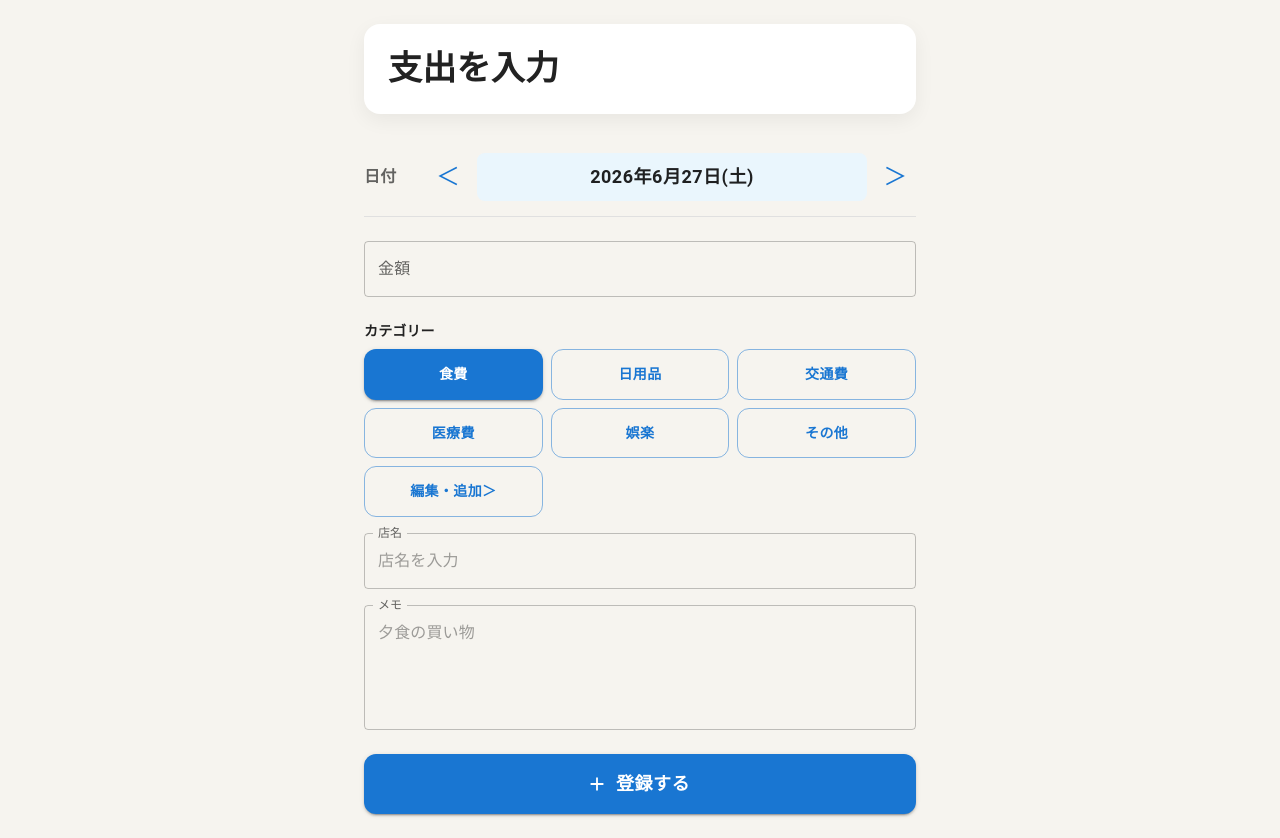
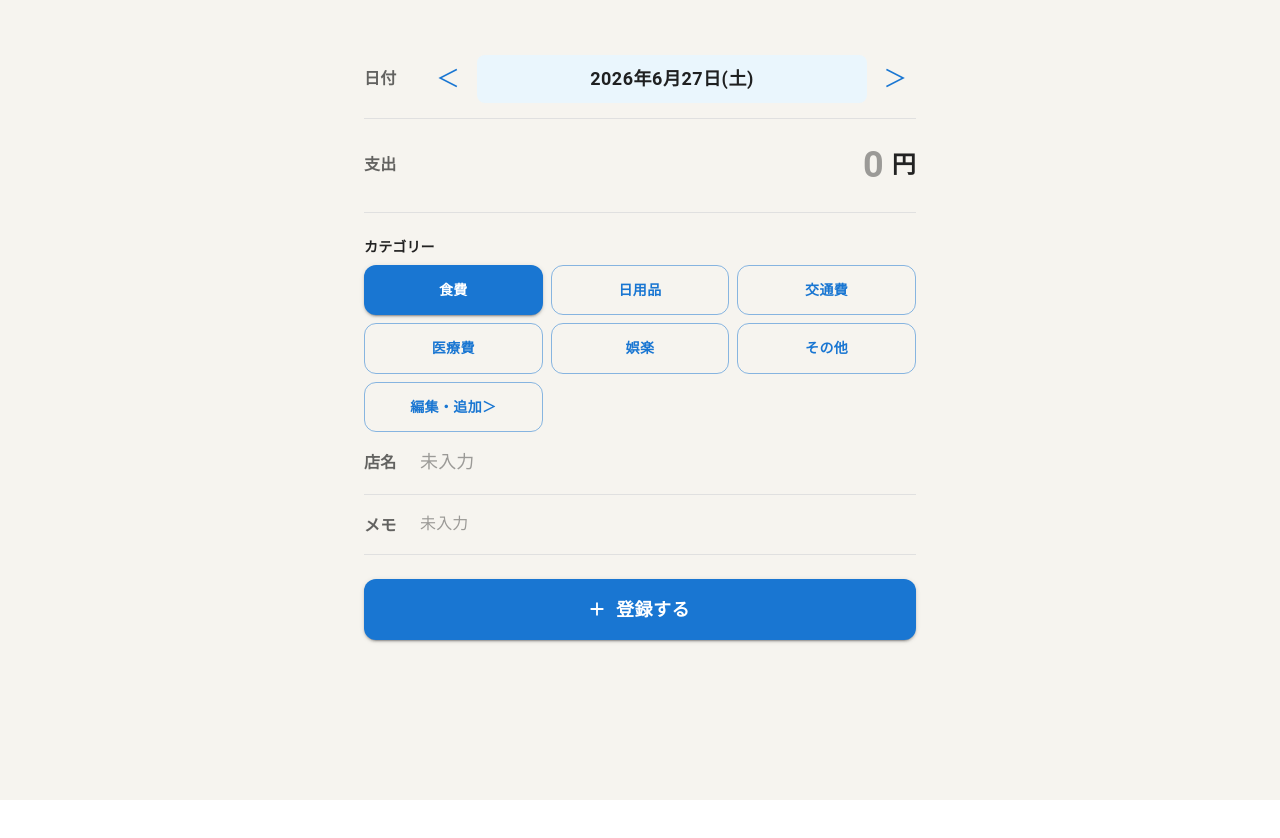
Before and after one commit to ryusei-yaku/kakeibo-app, a React (Vite) app: page / in a window 1280 px wide. After the commit the page ends 800 px from the top, so only its background shows below. Built offline with nearby package versions, Linux system fonts and the light colour scheme.

Commit message:
支出入力画面のUIと入力内容管理を調整

```diff
--- a/src/features/expenses/ExpenseFormPage.tsx
+++ b/src/features/expenses/ExpenseFormPage.tsx
@@ -6,7 +6,6 @@ import "dayjs/locale/ja";
 import { DateCalendar } from "@mui/x-date-pickers/DateCalendar";
 import { LocalizationProvider } from "@mui/x-date-pickers/LocalizationProvider";
 import { AdapterDayjs } from "@mui/x-date-pickers/AdapterDayjs";
-import { ResetTvRounded } from "@mui/icons-material";
 
 const categories = [
     { id: "food", name: "食費" },
@@ -22,12 +21,27 @@ const today = new Date();
 function formatDateLabel(date: Dayjs) {
     return date.locale("ja").format("YYYY年M月D日(ddd)")
 }
+//金額をカンマ付きにする。
+function formatAmount(value: string) {
+    if (value === "") {
+        return "";
+    }
+    return Number(value).toLocaleString();
+}
 
 function ExpenseFormPage() {
+    //現在選ばれている日付を保持する。
     const [selectedDate, setSelectedDate] = useState<Dayjs>(dayjs());
+    //カレンダーのダイアログが開いているかを保持する。
     const [isDateDialogOpen, setIsDateDialogOpen] = useState(false);
-
+    //選択しているカテゴリのIDを保持する。
     const [selectedCategoryId, setSelectedCategoryId] = useState("food");
+    //今入力されている金額を保持する。
+    const [amount, setAmount] = useState("");
+    //店名を保持する
+    const [shopName, setShopName] = useState("");
+    //メモを保持する
+    const [memo, setMemo] = useState("");
 
     function goToPreviousDate() {
         setSelectedDate((currentDate) => currentDate.subtract(1, "day"));
@@ -37,22 +51,27 @@ function ExpenseFormPage() {
         setSelectedDate((currentDate) => currentDate.add(1, "day"));
     }
 
+    function handleSubmit() {
+        if (amount === "") {
+            alert("金額を入力してください");
+            return;
+        }
+
+        const newExpense = {
+            amount: Number(amount),
+            categoryId: selectedCategoryId,
+            date: selectedDate.format("YYYY-MM-DD"),
+            shopName,
+            memo,
+        };
+
+        console.log(newExpense)
+        alert("入力内容を確認しました");
+    }
+
     return (
-        <Box sx={{ minHeight: "100vh", backgroundColor: "#f6f4ef", py: 3 }}>
+        <Box sx={{ minHeight: "100vh", backgroundColor: "#f6f4ef", py: 5 }}>
             <Container maxWidth="sm">
-                <Box
-                    sx={{
-                        backgroundColor: "#ffffff",
-                        borderRadius: 4,
-                        p: 3,
-                        mb: 3,
-                        boxShadow: "0 6px 20px rgba(0, 0, 0, 0.06)"
-                    }}>
-                    <Typography variant="h4" component="h1" sx={{ fontWeight: "bold" }}>
-                        支出を入力
-                    </Typography>
-
-                </Box>
 
                 <Box
                     sx={{
@@ -103,13 +122,61 @@ function ExpenseFormPage() {
                 </Box>
 
 
+                <Box
+                    sx={{
+                        display: "flex",
+                        alignItems: "center",
+                        borderBottom: "1px solid #e0e0e0",
+                        py: 2,
+                    }}
+                >
+                    <Typography
+                        sx={{
+                            width: 56,
+                            fontWeight: "bold",
+                            color: "text.secondary",
+                            flexShrink: 0,
+                        }}
+                    >
+                        支出
+                    </Typography>
+
                     <TextField
-                    label="金額"
-                    type="number"
-                    placeholder="金額を数字で入力"
+                        value={formatAmount(amount)}
+                        onChange={(event) => {
+                            const onlyNumbers = event.target.value.replace(/\D/g, "");
+                            setAmount(onlyNumbers)
+                        }}
+                        inputMode="numeric"
+                        placeholder="0"
+                        variant="standard"
                         fullWidth
-                    sx={{ mt: 3 }}
+                        //TextFieldの中にある実際の入力部分の調整
+                        slotProps={{
+                            input: {
+                                disableUnderline: true,
+                            },
+                        }}
+                        // TextFieldの中にあるinput要素に対してcssを充てるという意味
+                        sx={{
+                            "& input": {
+                                fontSize: 36,
+                                fontWeight: "bold",
+                                textAlign: "right",
+                            },
+                        }}
                     />
+
+                    <Typography
+                        sx={{
+                            ml: 1,
+                            fontSize: 24,
+                            fontWeight: "bold",
+                        }}
+                    >
+                        円
+                    </Typography>
+                </Box>
 
                 <Box sx={{ mt: 3 }}>
                     <Typography
@@ -159,38 +226,97 @@ function ExpenseFormPage() {
                     </Box>
                 </Box>
 
+                <Box
+                    sx={{
+                        display: "flex",
+                        alignItems: "flex-start",
+                        borderBottom: "1px solid #e0e0e0",
+                        py: 1.5,
+                    }}
+                >
+                    <Typography
+                        sx={{
+                            width: 56,
+                            fontWeight: "bold",
+                            color: "text.secondary",
+                            flexShrink: 0,
+                            pt: 0.8,
+                        }}
+                    >
+                        店名
+                    </Typography>
+
                     <TextField
-                    label="店名"
-                    type="string"
-                    placeholder="店名を入力"
+                        value={shopName}
+                        onChange={(event) => setShopName(event.target.value)}
+                        placeholder="未入力"
+                        variant="standard"
+                        multiline
+                        minRows={1}
                         fullWidth
-                    sx={{ mt: 2 }}
                         slotProps={{
-                        inputLabel: {
-                            shrink: true,
-                        }
+                            input: {
+                                disableUnderline: true,
+                            },
+                        }}
+                        sx={{
+                            "& textarea": {
+                                fontSize: 18,
+                                lineHeight: 1.6,
+                                overflowWrap: "break-word",
+                            },
                         }}
                     />
+                </Box>
+
+                <Box
+                    sx={{
+                        display: "flex",
+                        alignItems: "flex-start",
+                        borderBottom: "1px solid #e0e0e0",
+                        py: 1.5,
+                    }}
+                >
+                    <Typography
+                        sx={{
+                            width: 56,
+                            fontWeight: "bold",
+                            color: "text.secondary",
+                            flexShrink: 0,
+                            pt: 0.8,
+                        }}
+                    >
+                        メモ
+                    </Typography>
 
                     <TextField
-                    label="メモ"
-                    placeholder="夕食の買い物"
+                        value={memo}
+                        onChange={(event) => setMemo(event.target.value)}
+                        placeholder="未入力"
+                        variant="standard"
                         multiline
-                    minRows={4}
+                        minRows={1}
                         fullWidth
-                    sx={{ mt: 2 }}
                         slotProps={{
-                        inputLabel: {
-                            shrink: true,
-                        }
+                            input: {
+                                disableUnderline: true,
+                            },
+                        }}
+                        sx={{
+                            "& textarea": {
+                                lineHeight: 1.6,
+                                textAlign: "break-word",
+                            },
                         }}
                     />
+                </Box>
 
                 <Button
                     variant="contained"
                     size="large"
                     startIcon={<AddIcon />}
                     fullWidth
+                    onClick={handleSubmit}
                     sx={{
                         mt: 3,
                         py: 1.8,
```
Lines whose indentation alone changed are shown as unchanged.
